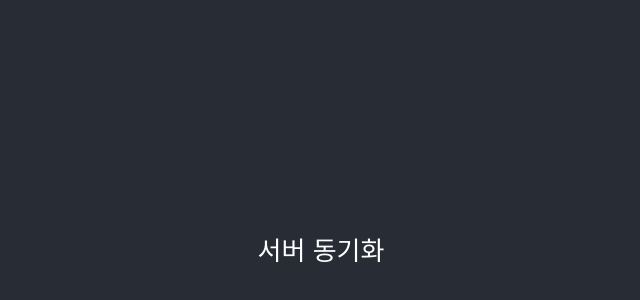
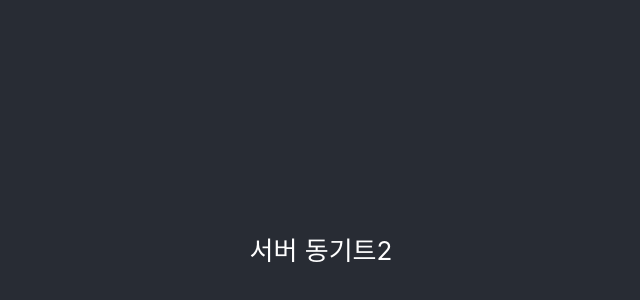
Before and after one commit to newy12/young, a React (Create React App) app: page / in a window 1280 px wide. Shown: the part 152-452 px from the top of the page, without its empty margins (319-959 px from the left). Built offline with nearby package versions, Linux system fonts and the light colour scheme.

Commit message:
무중단 배포 테스트

```diff
--- a/src/components/Test.js
+++ b/src/components/Test.js
@@ -3,7 +3,7 @@ import React from 'react';
 const Test = () => {
     return (
         <>
-        서버 동기화
+        서버 동기트2
         </>
     );
 }
```
